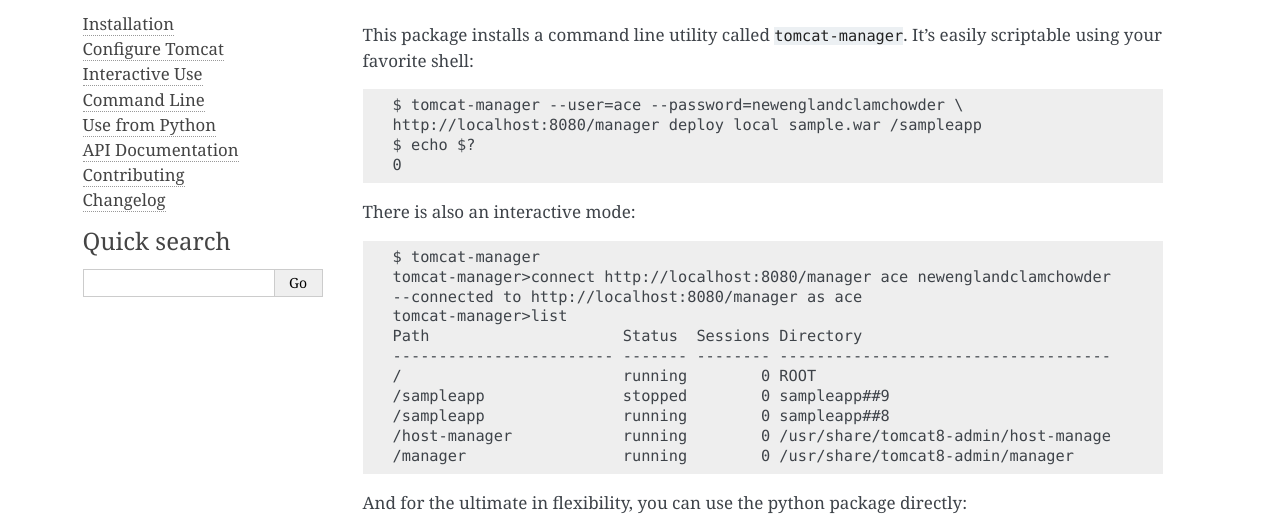
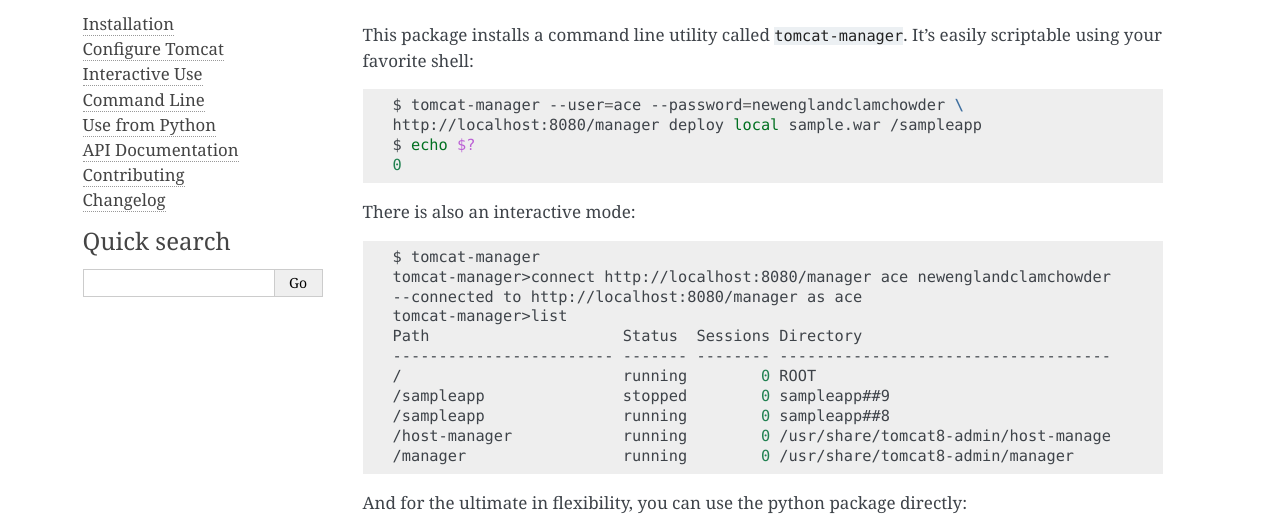
Before and after one commit to tomcatmanager/tomcatmanager, a Sphinx documentation site: the page built from docs/index.rst, in a window 1280 px wide and 900 px high. Shown: the part 193-722 px from the top of the window. Built offline with Sphinx 7.4.7, drawn with Linux system fonts in a browser that asks for light colours.

Commit message:
Fix pygments rendering errors

```diff
--- a/README.rst
+++ b/README.rst
@@ -41,7 +41,7 @@
 This package installs a command line utility called ``tomcat-manager``. It's
 easily scriptable using your favorite shell:
 
-.. code-block:: none
+.. code-block:: bash
 
    $ tomcat-manager --user=ace --password=newenglandclamchowder \
    http://localhost:8080/manager deploy local sample.war /sampleapp
@@ -50,7 +50,7 @@
 
 There is also an interactive mode:
 
-.. code-block:: none
+.. code-block:: bash
 
    $ tomcat-manager
    tomcat-manager>connect http://localhost:8080/manager ace newenglandclamchowder
@@ -86,7 +86,7 @@
 
 You'll need Python >= 3.4. Install using pip:
 
-.. code-block:: none
+.. code-block:: bash
 
    $ pip install tomcatmanager
 
--- a/docs/index.rst
+++ b/docs/index.rst
@@ -10,7 +10,7 @@
 This package installs a command line utility called ``tomcat-manager``. It's
 easily scriptable using your favorite shell:
 
-.. code-block:: none
+.. code-block:: bash
 
    $ tomcat-manager --user=ace --password=newenglandclamchowder \
    http://localhost:8080/manager deploy local sample.war /sampleapp
@@ -19,7 +19,7 @@
 
 There is also an interactive mode:
 
-.. code-block:: none
+.. code-block:: bash
 
    $ tomcat-manager
    tomcat-manager>connect http://localhost:8080/manager ace newenglandclamchowder
```
